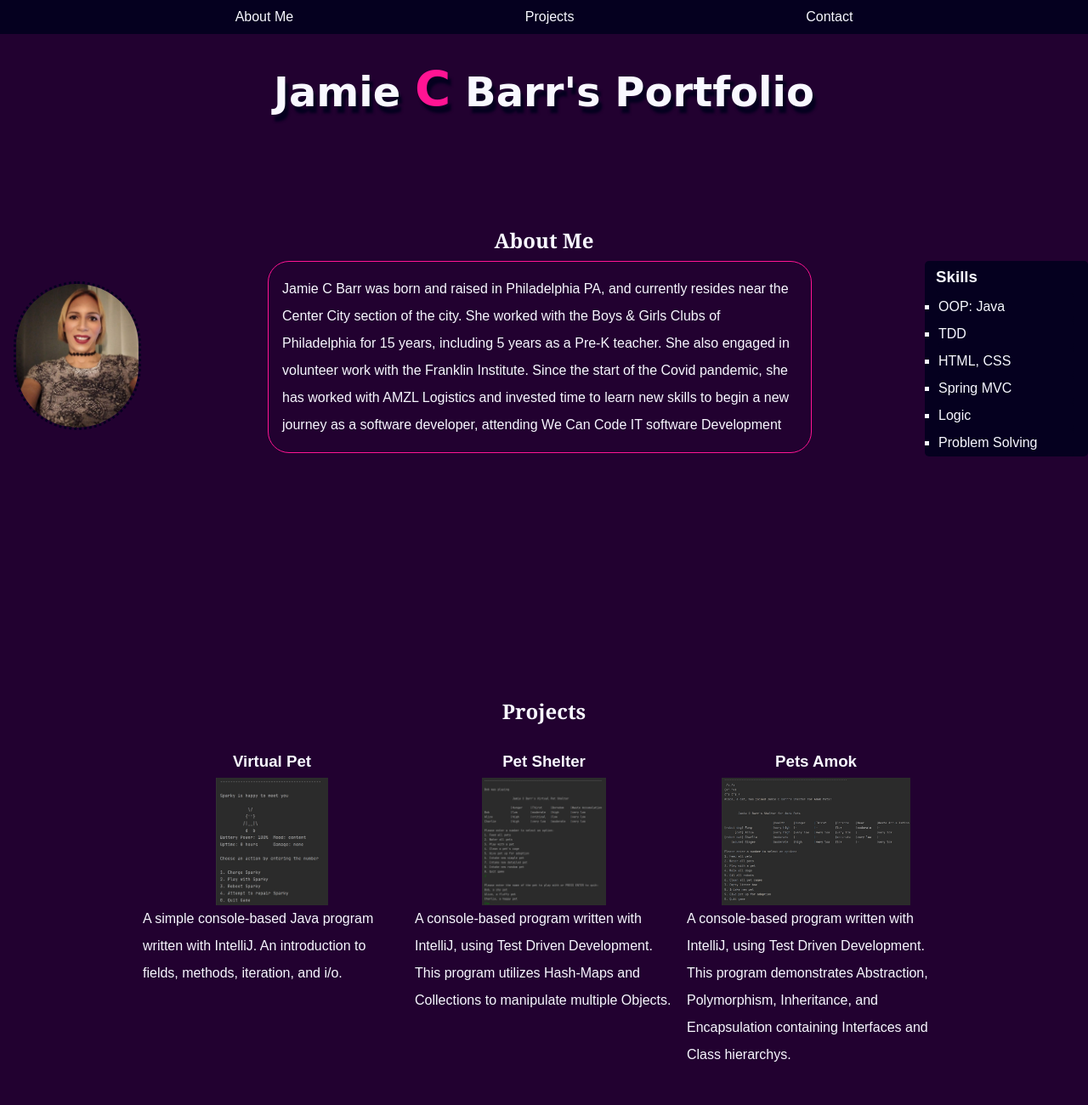
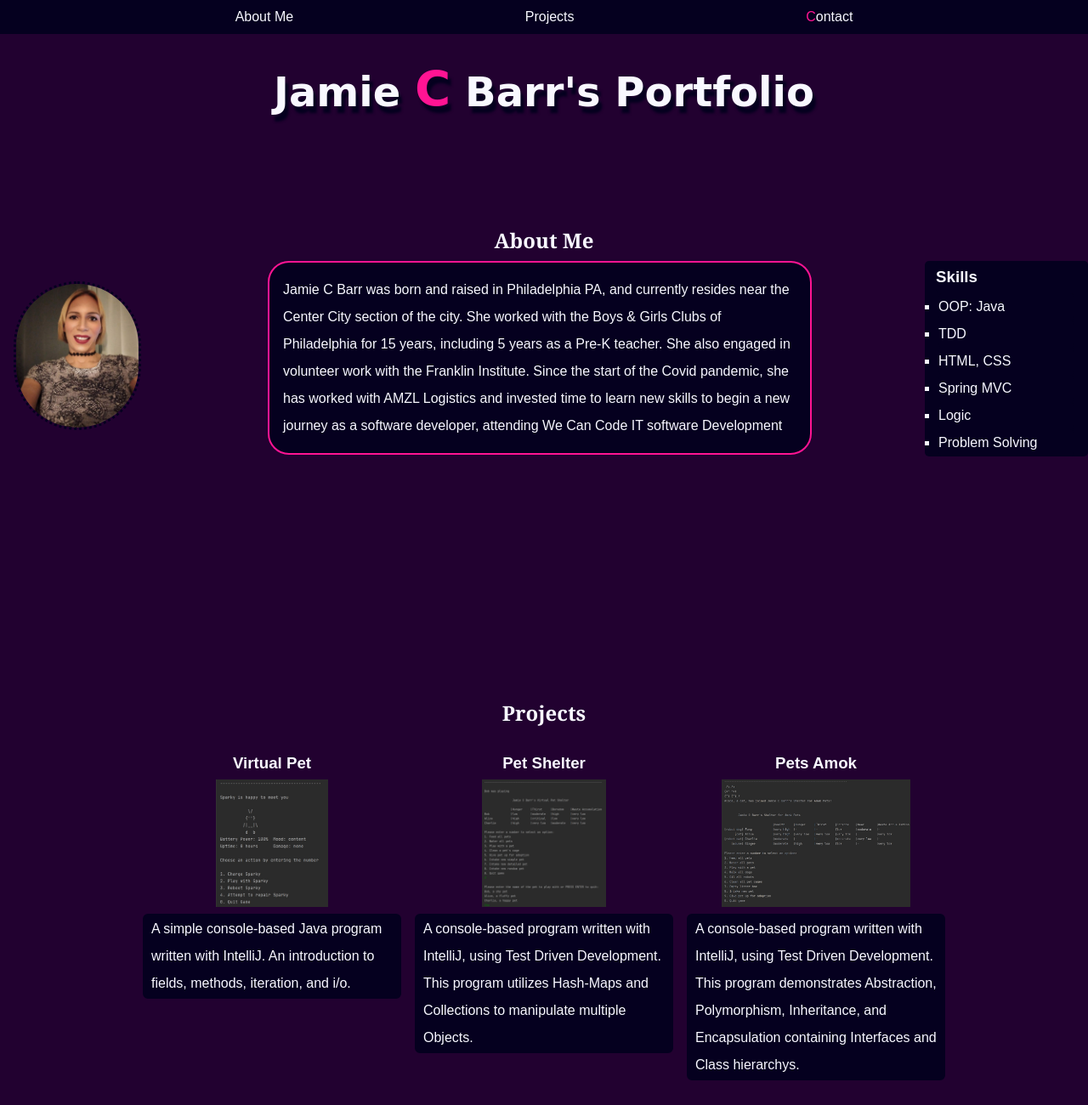
Before and after one commit to JamieCBarr/JamieCBarr.github.io, a plain HTML site: page index.html in a window 1280 px wide. Shown: the top 1300 px of the page at 85% size. Drawn offline with Linux system fonts and the light colour scheme; a web font is replaced by a local one.

Commit message:
a little styling to text boxes

```diff
--- a/index.html
+++ b/index.html
@@ -12,7 +12,7 @@
     <nav id="navbar">
         <a href="#aboutMe">About Me</a>
         <a href="#projects">Projects</a>
-        <a href="#contactInfoLink">Contact</a>
+        <a href="#contactInfoLink"><span class="middleInitial">C</span>ontact</a>
     </nav>
     <header>
         <h1>Jamie <span class="middleInitial">C</span> Barr's Portfolio</h1>
--- a/style.css
+++ b/style.css
@@ -14,7 +14,7 @@
 nav {
     background-color: var(--contrast-color);
 }
-nav a{
+nav *{
     background-color: var(--contrast-color);
 }
 
@@ -47,8 +47,9 @@ h2{
 }
 
 #aboutMe p{
-    border: 1px solid var(--highlight-color);
+    border: 2px solid var(--highlight-color);
     border-radius: 25px;
+    background-color: var(--contrast-color);
 }
 
 #skills, #skills *{
@@ -58,6 +59,14 @@ h2{
 
 ul{
     list-style:square ;
+}
+
+#projects p{
+    margin-top: 0.5rem;
+    padding-left: 0.5em;
+    border: 2px solid var(--contrast-color);
+    background-color: var(--contrast-color);
+    border-radius: 6px;
 }
 
 #contactInfo{
```
